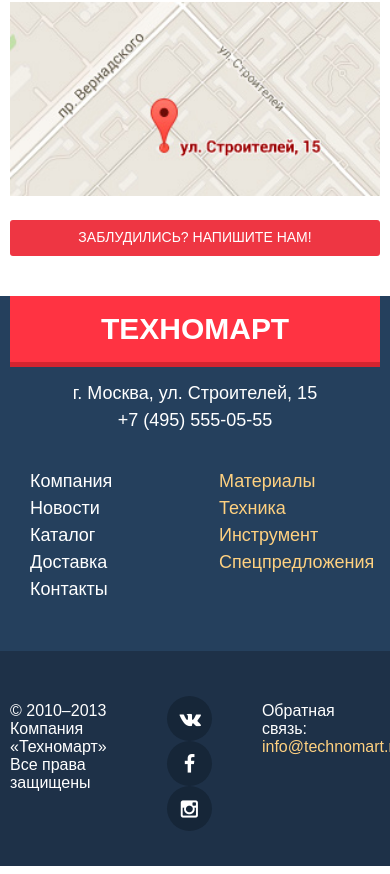
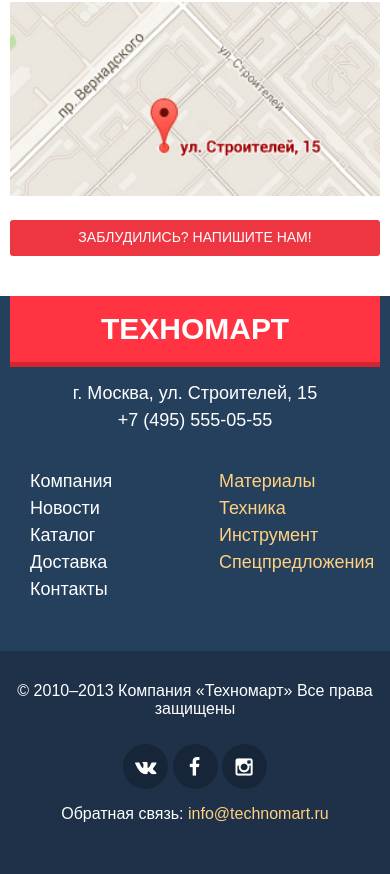
Before and after one commit to zonderweb/Tech, a website: page app/index.html in a window 390 px wide. Shown: the part 4845-5719 px from the top of the page. Drawn offline with nearby package versions, Linux system fonts and the light colour scheme; a web font is replaced by a local one.

Commit message:
Адаптация bottom_footer

```diff
--- a/app/index.html
+++ b/app/index.html
@@ -408,7 +408,7 @@
 		<section class="footer-bottom">
 			<div class="footer-bottom__wrapper">
 				<div class="site-info">
-					<p>© 2010–2013 Компания «Техномарт» <br>Все права защищены</p>
+					<p>© 2010–2013 Компания «Техномарт» Все права защищены</p>
 				</div>
 				<div class="social-btn">
 					<div class="social-icon">
--- a/app/sass/_footer.scss
+++ b/app/sass/_footer.scss
@@ -83,10 +83,16 @@
 	color: $white-text;
 	font-size: 1em;
 	line-height: 1.125em;
+	@media screen and (max-width: 635px) {
+		text-align: center;
+	}
 }
 .footer-bottom__wrapper {
 	padding-top: 35px;
 	padding-bottom: 35px;
+	@media screen and (max-width: 635px) {
+		padding-top: 15px;
+	}
 }
 .social-btn {
 	margin-top: 10px;
@@ -125,6 +131,3 @@
 		text-decoration: none;
 	}
 }
-.desing-info {
-	padding-left: 2.6595%;
-}
--- a/app/sass/_grid.scss
+++ b/app/sass/_grid.scss
@@ -177,6 +177,14 @@
 .feedback-info {
 	@include span(4 last);
 }
+.site-info,
+.social-btn,
+.feedback-info {
+	@media screen and (max-width: 635px) {
+		@include span(12);
+	}
+}
+
 .form-popup {
 	@include container();
 	padding: 0 0.625em;
```
Also changed, not shown: app/css/main.css.
